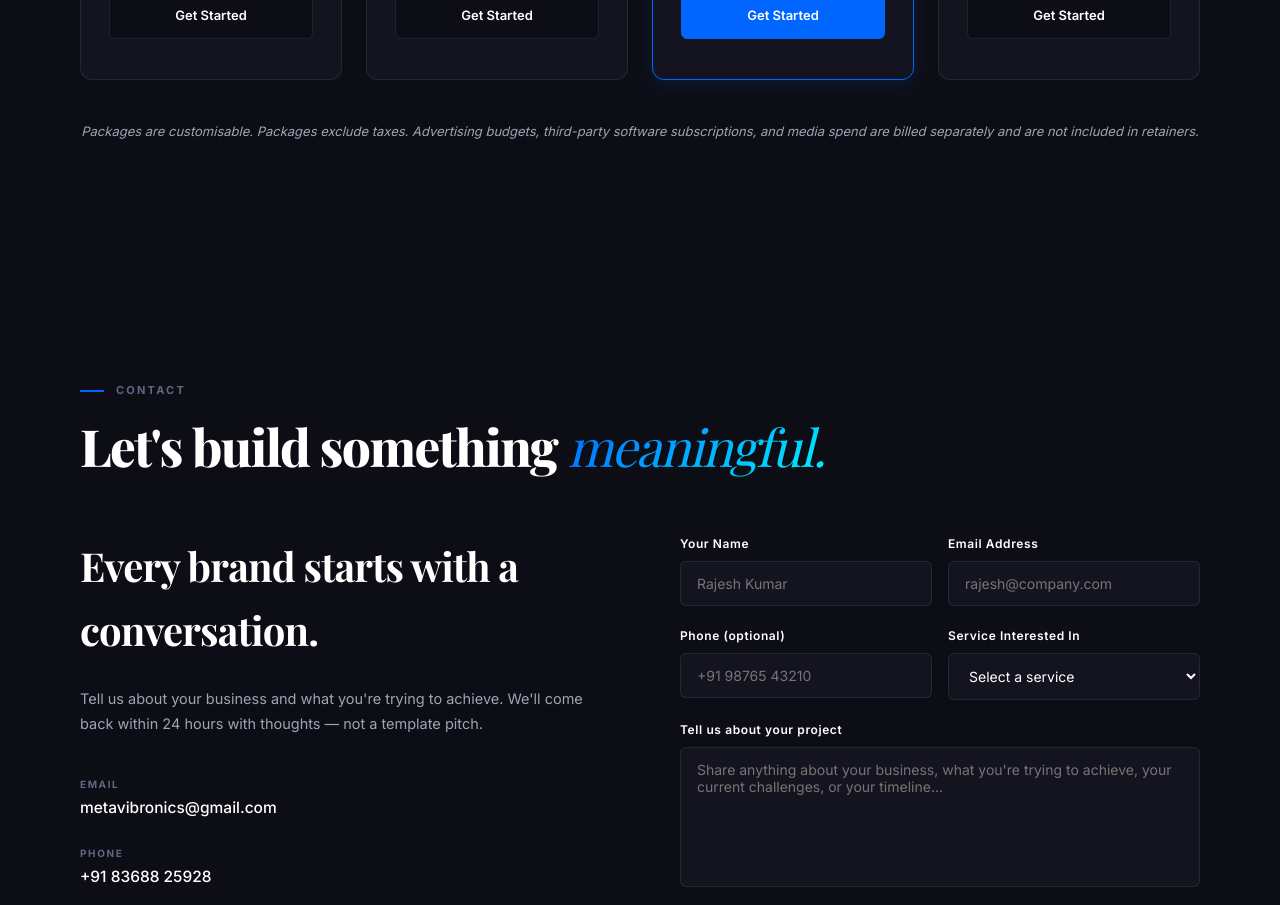
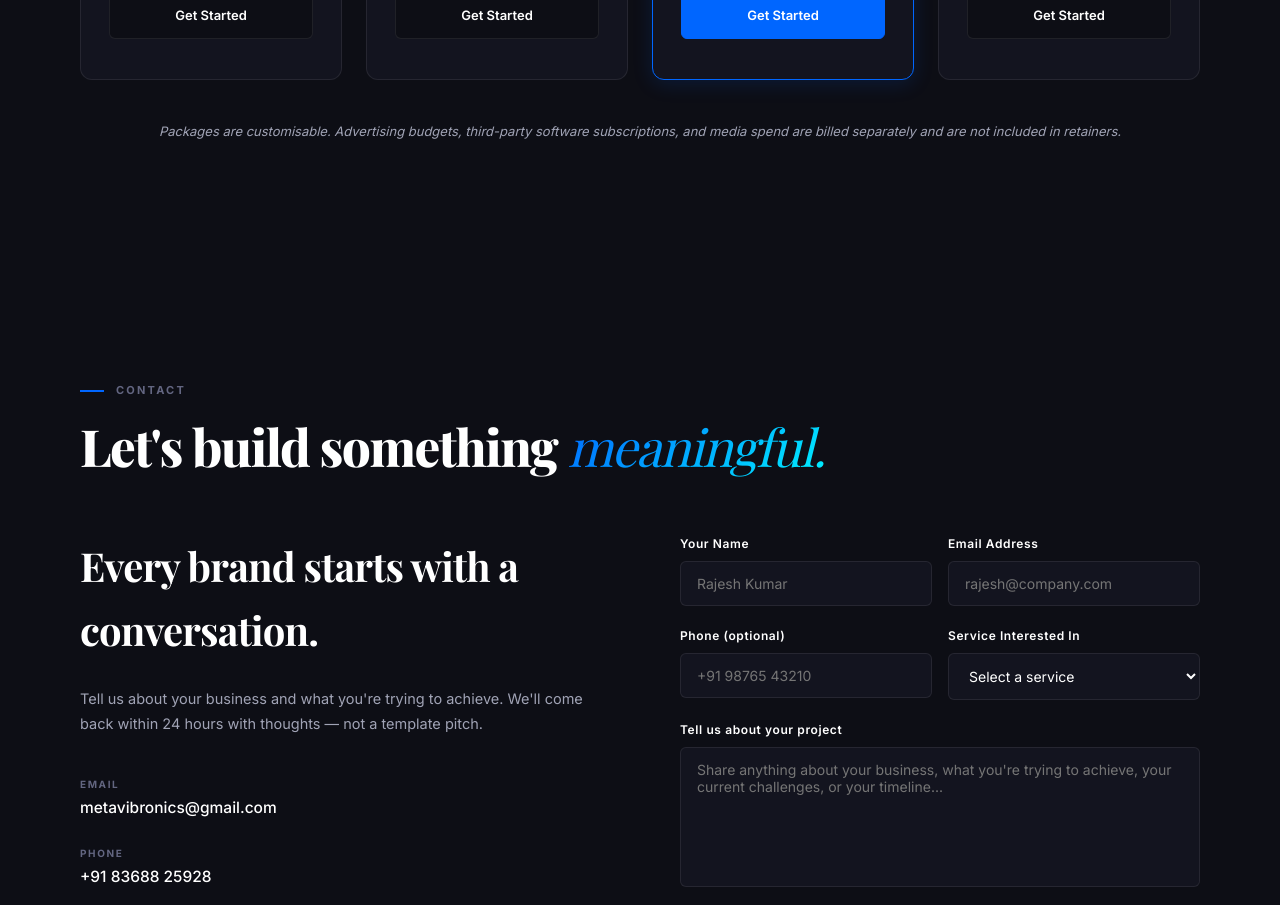
Before and after one commit to animesh045/metaVibronics, a Next.js app: page / in a window 1280 px wide. Shown: the part 9980-10885 px from the top of the page. Built offline with nearby package versions, Linux system fonts and the light colour scheme; a web font is replaced by a local one.

Commit message:
Update note on package customisation
Removed mention of taxes from the note about packages.

```diff
--- a/src/data/siteContent.ts
+++ b/src/data/siteContent.ts
@@ -754,7 +754,7 @@ export const defaultSiteContent: SiteContent = {
         ]
       }
     ],
-    "note": "Packages are customisable. Packages exclude taxes. Advertising budgets, third-party software subscriptions, and media spend are billed separately and are not included in retainers."
+    "note": "Packages are customisable. Advertising budgets, third-party software subscriptions, and media spend are billed separately and are not included in retainers."
   },
   "contact": {
     "eyebrow": "Contact",
```
